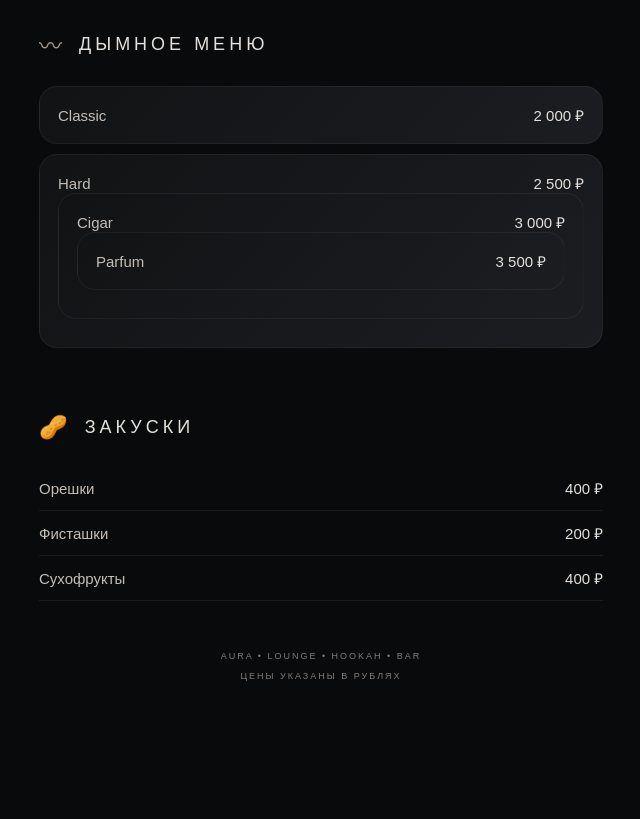
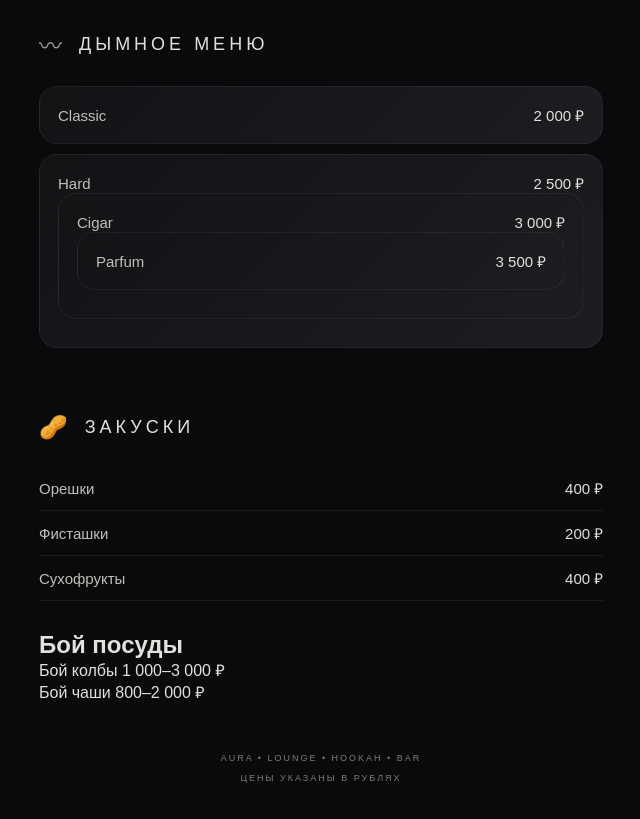
Before and after one commit to bogdanovruslan00-dev/aura-menu, a plain HTML site: page index.html in a window 1280 px wide. Shown: the part 4286-5105 px from the top of the page, without its empty margins (319-959 px from the left). Before the commit the page ends 5017 px from the top, so only its background shows below. Drawn offline with Linux system fonts and the light colour scheme.

Commit message:
Update index.html

```diff
--- a/index.html
+++ b/index.html
@@ -463,6 +463,25 @@
     </div>
 
   </div>
+<!-- БОЙ ПОСУДЫ -->
+<div class="menu-category">
+    <h2>Бой посуды</h2>
+
+    <div class="menu-item">
+        <span>Бой колбы</span>
+        <span>1 000–3 000 ₽</span>
+    </div>
+
+    <div class="menu-item">
+        <span>Бой чаши</span>
+        <span>800–2 000 ₽</span>
+    </div>
+</div>
+
+
+
+
+
 
 </section>
   <footer>
```
